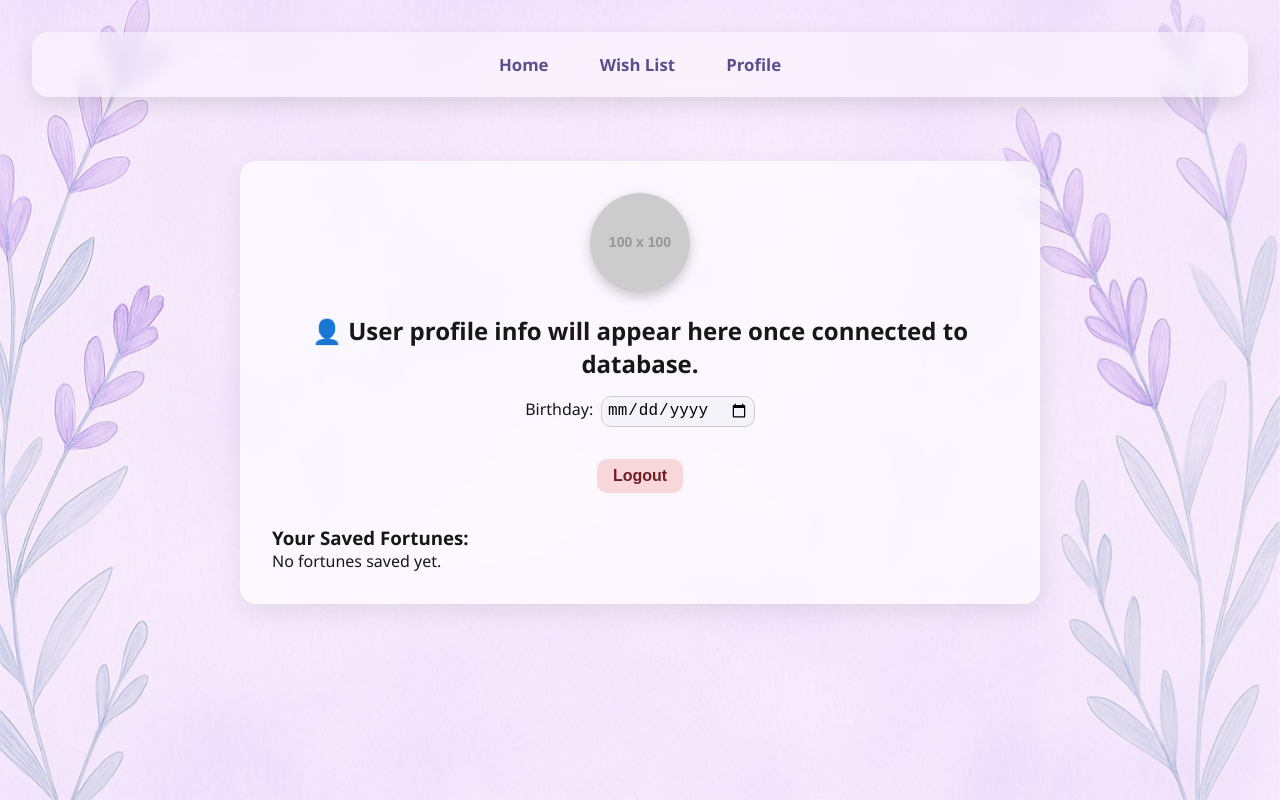
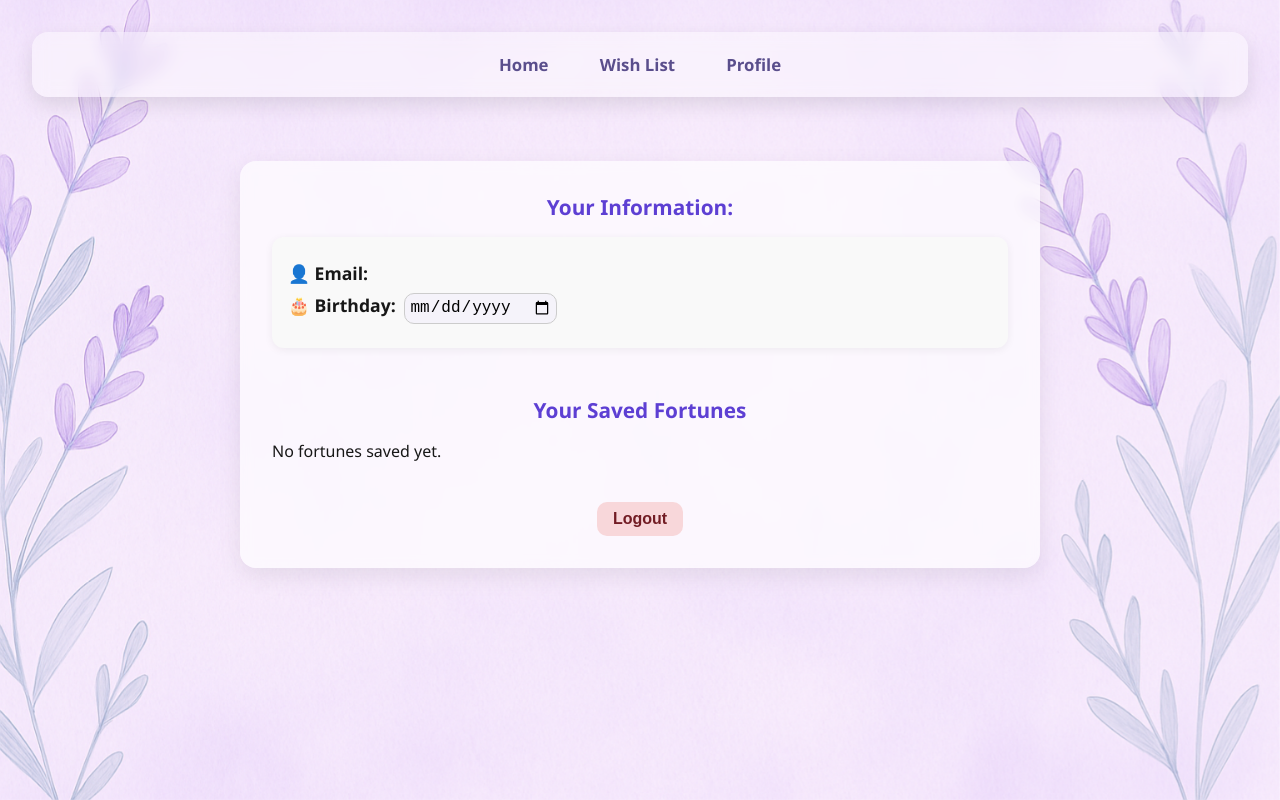
Before and after one commit to s821y9/fortune, a Next.js app: page /profile in a window 1280 px wide. Built offline with nearby package versions, Linux system fonts and the light colour scheme.

Commit message:
Update profile UI

```diff
--- a/src/app/(main)/profile/page.module.css
+++ b/src/app/(main)/profile/page.module.css
@@ -81,3 +81,42 @@
     pointer-events: none;
     opacity: 1;
   }
+
+.fortuneCard {
+  border: 1px solid #ccc;
+  background-color: #f5f3fa;
+  padding: 1rem;
+  border-radius: 12px;
+  margin-bottom: 1rem;
+  box-shadow: 0 2px 10px rgba(0, 0, 0, 0.05);
+  transition: transform 0.3s ease, box-shadow 0.3s ease;
+}
+
+.fortuneCard:hover {
+  transform: scale(1.03);
+  box-shadow: 0 4px 16px rgba(0, 0, 0, 0.15);
+}
+
+
+.userInfoCard {
+  background-color: #f9f9f9;
+  padding: 1rem;
+  border-radius: 12px;
+  box-shadow: 0 2px 8px rgba(0, 0, 0, 0.06);
+  margin-bottom: 1.5rem;
+  text-align: left;
+}
+
+.userInfoText {
+  font-size: 1.1rem;
+  margin: 0.5rem 0;
+}
+
+
+.sectionTitle {
+text-align: center;
+font-size: 1.3rem;
+color: #5D3FD3;
+margin-bottom: 1rem;
+font-weight: 700;
+}
--- a/src/app/(main)/profile/page.tsx
+++ b/src/app/(main)/profile/page.tsx
@@ -7,7 +7,9 @@ import styles from './page.module.css';
 export default function ProfilePage() {
   const [email, setEmail] = useState('');
   const [birthday, setBirthday] = useState('');
-  const [fortunes, setFortunes] = useState([]);
+  const [fortunes, setFortunes] = useState<any[]>([]);
+  const [expandedCards, setExpandedCards] = useState<boolean[]>([]);
+
   const router = useRouter();
 
   useEffect(() => {
@@ -23,7 +25,10 @@ export default function ProfilePage() {
       })
         .then(res => res.json())
         .then(data => {
-          if (data.success) setFortunes(data.fortunes);
+          if (data.success) {
+            setFortunes(data.fortunes);
+            setExpandedCards(new Array(data.fortunes.length).fill(false));
+          }
         });
     }
     if (storedBirthday) setBirthday(storedBirthday);
@@ -41,6 +46,12 @@ export default function ProfilePage() {
     router.push('/login');
   };
 
+  const toggleExpand = (index: number) => {
+    const updated = [...expandedCards];
+    updated[index] = !updated[index];
+    setExpandedCards(updated);
+  };
+
   return (
     <div className={styles.background}>
       <img
@@ -49,16 +60,15 @@ export default function ProfilePage() {
         className={styles.backgroundImage}
       />
       <main className={styles.container}>
-        <img
-          src="https://via.placeholder.com/100"
-          alt="User avatar"
-          className={styles.avatar}
-          style={{ borderRadius: '50%', marginBottom: '1rem' }}
-        />
-        <h2>👤 User profile info will appear here once connected to database.</h2>
-        <div className={styles.birthdaySection}>
+
+      <h2 className={styles.sectionTitle}>Your Information:</h2>
+      <div className={styles.userInfoCard}>
+        <p className={styles.userInfoText}>
+          <strong>👤 Email:</strong> {email}
+        </p>
+        <div className={styles.userInfoText}>
           <label>
-            Birthday:
+            <strong>🎂 Birthday:</strong>
             <input
               type="date"
               value={birthday}
@@ -68,27 +78,45 @@ export default function ProfilePage() {
             />
           </label>
         </div>
-        <button
-          onClick={handleLogout}
-          className={styles.logoutButton}
-          style={{ marginTop: '2rem', padding: '0.5rem 1rem', fontSize: '1rem' }}
-        >
-          Logout
-        </button>
-        <div className={styles.fortuneList}>
-          <h3>Your Saved Fortunes:</h3>
+      </div>
+
+
+      <h3 className={styles.sectionTitle} style={{ marginTop: '3rem' }}>
+        Your Saved Fortunes
+      </h3>
+
+        <div className={styles.fortuneList} style={{ marginTop: '1rem' }}>
           {fortunes.length === 0 ? (
             <p>No fortunes saved yet.</p>
           ) : (
             fortunes.map((f: any, idx: number) => (
-              <div key={idx} className={styles.fortuneCard}>
+              <div
+                key={idx}
+                className={styles.fortuneCard}
+                onClick={() => toggleExpand(idx)}
+                style={{ cursor: 'pointer' }}
+              >
                 <p><strong>Date:</strong> {f.date}</p>
                 <p><strong>Fortune:</strong> {f.fortune}</p>
+                {expandedCards[idx] && (
                   <p><strong>Reflection:</strong> {f.reflection}</p>
+                )}
+                <p style={{ fontSize: '0.9rem', color: '#666', marginTop: '0.5rem' }}>
+                  {expandedCards[idx] ? '🔽 Click to collapse' : '▶️ Click to expand'}
+                </p>
               </div>
             ))
           )}
         </div>
+
+
+        <button
+          onClick={handleLogout}
+          className={styles.logoutButton}
+          style={{ marginTop: '2.5rem', padding: '0.5rem 1rem', fontSize: '1rem' }}
+        >
+          Logout
+        </button>
       </main>
     </div>
   );
```
Lines whose indentation alone changed are shown as unchanged.
